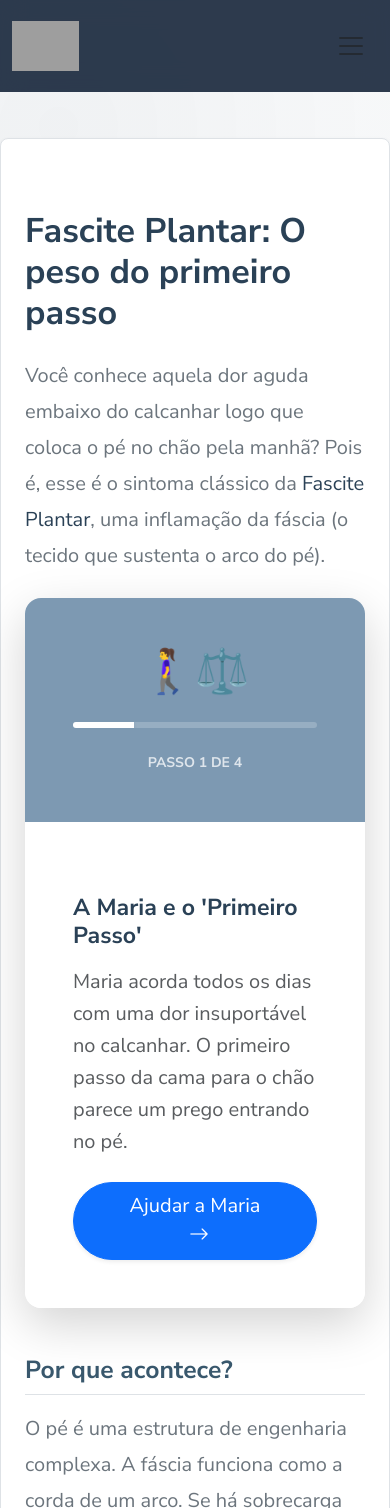
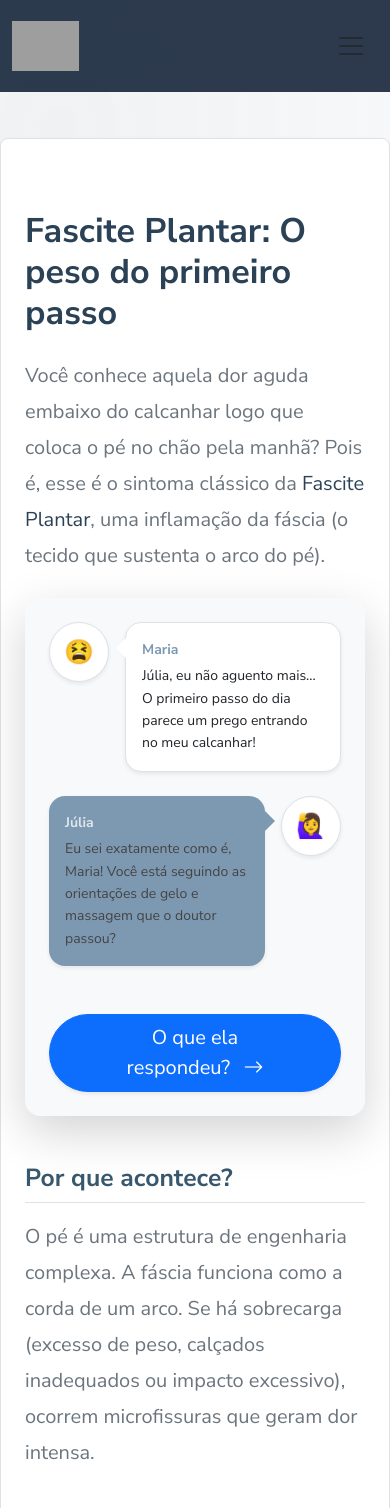
Before and after one commit to benedetjv/teste-site, a Next.js app: page /blog/fascite-plantar-dor-calcanhar in a window 390 px wide. Shown: the top 1508 px of the page. Built offline with nearby package versions, Linux system fonts and the light colour scheme; grey boxes are pictures that could not be loaded.

Commit message:
refactor(blog): interactive chat component for plantar fasciitis with character dialogue

```diff
--- a/src/components/MariaPlantarJourney.tsx
+++ b/src/components/MariaPlantarJourney.tsx
@@ -6,109 +6,130 @@ import Link from 'next/link';
 export default function MariaPlantarJourney() {
     const [step, setStep] = useState(0);
 
-    const steps = [
+    const dialogues = [
         {
-            title: "A Maria e o 'Primeiro Passo'",
-            description: "Maria acorda todos os dias com uma dor insuportável no calcanhar. O primeiro passo da cama para o chão parece um prego entrando no pé.",
-            animation: "🚶‍♀️⚖️",
-            button: "Ajudar a Maria"
+            character1: { name: "Maria", text: "Júlia, eu não aguento mais... O primeiro passo do dia parece um prego entrando no meu calcanhar!", avatar: "😫" },
+            character2: { name: "Júlia", text: "Eu sei exatamente como é, Maria! Você está seguindo as orientações de gelo e massagem que o doutor passou?", avatar: "🙋‍♀️" },
+            background: "bg-light",
+            button: "O que ela respondeu?"
         },
         {
-            title: "Dica 1: Relaxando a fáscia",
-            description: "Use uma bolinha de tênis sob a sola do pé. Role-a com pressão moderada por 5 minutos antes de dormir e logo ao acordar.",
-            animation: "🎾🦶",
-            button: "Próxima Dica"
+            character1: { name: "Maria", text: "Estou fazendo tudo: massagem com bolinha e garrafa de gelo todo dia, mas a dor continua me travando.", avatar: "🦶🧊" },
+            character2: { name: "Júlia", text: "Eu estava exatamente assim também! Fazia o milagre do gelo e nada de melhorar de vez.", avatar: "😔" },
+            background: "bg-primary bg-opacity-10",
+            button: "E como você melhorou?"
         },
         {
-            title: "Dica 2: Controlando a Inflamação",
-            description: "A Maria agora usa uma garrafa de água congelada. Massagear a sola do pé por 10 a 15 minutos, 2x ao dia, ajuda a aliviar a inflamação.",
-            animation: "🧊💧",
-            button: "E se a dor continuar?"
-        },
-        {
-            title: "A vez da Solução Real",
-            description: "A amiga da Maria, que já tratou o pé, deu o caminho: a dor só resolveu de verdade com medicina de precisão.",
-            animation: "👩‍⚕️✨",
+            character1: { name: "Maria", text: "Mas o que você fez de diferente? Achei que não teria jeito...", avatar: "😰" },
+            character2: { name: "Júlia", text: "O ponto de virada foi quando o Dr. Otto fez uma infiltração de precisão. Foi aí que tudo mudou e a dor sumiu!", avatar: "✨" },
+            background: "bg-success bg-opacity-10",
             button: "Ver recomendação"
         }
     ];
 
     const nextStep = () => {
-        if (step < steps.length - 1) {
+        if (step < dialogues.length - 1) {
             setStep(step + 1);
+        } else {
+            setStep(3); // Mostra o CTA final
         }
     };
 
     return (
         <div className="card shadow-lg border-0 rounded-4 overflow-hidden mb-5">
             <div className="card-body p-0">
-                <div className="row g-0">
-                    <div className="col-lg-5 p-5 d-flex flex-column justify-content-center bg-primary text-white text-center">
-                        <div className="display-1 mb-4 animate__animated animate__bounceIn">
-                            {steps[step].animation}
+                {step < 3 ? (
+                    <div className={`p-4 p-lg-5 transition-all ${dialogues[step].background}`} style={{ minHeight: '400px' }}>
+                        <div className="d-flex flex-column gap-4">
+                            {/* Maria's Side */}
+                            <div className="d-flex align-items-start gap-3 animate__animated animate__fadeInLeft pointer-event-none">
+                                <div className="flex-shrink-0 bg-white shadow-sm rounded-circle d-flex align-items-center justify-content-center border" style={{ width: '60px', height: '60px', fontSize: '1.5rem' }}>
+                                    {dialogues[step].character1.avatar}
                                 </div>
-                        <div className="progress mb-4" style={{ height: '6px', backgroundColor: 'rgba(255,255,255,0.2)' }}>
-                            <div
-                                className="progress-bar bg-white shadow-sm"
-                                role="progressbar"
-                                style={{ width: `${((step + 1) / steps.length) * 100}%`, transition: 'width 0.5s ease' }}
-                            ></div>
+                                <div className="bg-white p-3 rounded-4 shadow-sm position-relative chat-bubble-left border">
+                                    <strong className="d-block small text-primary mb-1">{dialogues[step].character1.name}</strong>
+                                    <p className="mb-0 text-dark small">{dialogues[step].character1.text}</p>
                                 </div>
-                        <small className="text-white text-opacity-75 text-uppercase fw-bold">Passo {step + 1} de {steps.length}</small>
                             </div>
-                    <div className="col-lg-7 p-5 bg-white">
-                        {step < 3 ? (
-                            <div className="animate__animated animate__fadeIn">
-                                <h3 className="fw-bold mb-3" style={{ color: 'var(--azul-escuro)' }}>{steps[step].title}</h3>
-                                <p className="lead text-muted mb-4">{steps[step].description}</p>
+
+                            {/* Júlia's Side */}
+                            <div className="d-flex align-items-start gap-3 flex-row-reverse animate__animated animate__fadeInRight animate__delay-1s">
+                                <div className="flex-shrink-0 bg-white shadow-sm rounded-circle d-flex align-items-center justify-content-center border" style={{ width: '60px', height: '60px', fontSize: '1.5rem' }}>
+                                    {dialogues[step].character2.avatar}
+                                </div>
+                                <div className="bg-primary text-white p-3 rounded-4 shadow-sm position-relative chat-bubble-right">
+                                    <strong className="d-block small text-white text-opacity-75 mb-1">{dialogues[step].character2.name}</strong>
+                                    <p className="mb-0 small">{dialogues[step].character2.text}</p>
+                                </div>
+                            </div>
+                        </div>
+
+                        <div className="text-center mt-5 animate__animated animate__fadeInUp animate__delay-2s">
                             <button
                                 onClick={nextStep}
-                                    className="btn btn-primary btn-lg rounded-pill px-5 shadow-sm"
+                                className="btn btn-primary btn-lg rounded-pill px-5 shadow-sm hover-lift"
                             >
-                                    {steps[step].button} <i className="bi bi-arrow-right ms-2"></i>
+                                {dialogues[step].button} <i className="bi bi-arrow-right ms-2"></i>
                             </button>
                         </div>
+                    </div>
                 ) : (
-                            <div className="animate__animated animate__fadeInUp text-center">
+                    <div className="p-5 bg-white text-center animate__animated animate__fadeIn">
                         <div className="mb-4">
                             <div className="position-relative d-inline-block">
                                 <img
                                     src="/img/foto-otto.jpg"
                                     alt="Dr. Otto Beckedorff"
                                     className="rounded-circle shadow-lg border border-4 border-white"
-                                            style={{ width: '120px', height: '120px', objectFit: 'cover' }}
+                                    style={{ width: '130px', height: '130px', objectFit: 'cover' }}
                                 />
-                                        <div className="position-absolute bottom-0 end-0 bg-success rounded-circle border border-2 border-white" style={{ width: '20px', height: '20px' }}></div>
+                                <div className="position-absolute bottom-0 end-0 bg-success rounded-circle border border-2 border-white" style={{ width: '25px', height: '25px' }}></div>
                             </div>
                         </div>
-                                <h4 className="fw-bold mb-2">"O Dr. Otto me ajudou!"</h4>
-                                <p className="text-muted mb-4">
-                                    A amiga da Maria indicou: <strong>"Não fique só no gelo. O Dr. Otto usa infiltrações de precisão que resolvem a causa, não só o sintoma."</strong>
+                        <h3 className="fw-bold mb-3" style={{ color: 'var(--azul-escuro)' }}>O Ponto de Virada na Fascite</h3>
+                        <p className="lead text-muted mb-4 mx-auto" style={{ maxWidth: '600px' }}>
+                            Como a Júlia contou, as orientações caseiras são excelentes aliadas, mas para muitos pacientes, a <strong>medicina intervencionista</strong> é o que realmente devolve a caminhada sem dor.
                         </p>
-                                <div className="d-grid gap-3">
+                        <div className="d-grid gap-3 d-sm-flex justify-content-center">
                             <Link
                                 href="https://wa.me/5519999439824"
-                                        className="btn btn-success btn-lg rounded-pill shadow-sm"
+                                className="btn btn-success btn-lg rounded-pill px-5 shadow-sm hover-lift"
                                 target="_blank"
                             >
-                                        <i className="bi bi-whatsapp me-2"></i> Falar com o especialista
+                                <i className="bi bi-whatsapp me-2"></i> Agendar Avaliação Especializada
                             </Link>
                             <button
                                 onClick={() => setStep(0)}
                                 className="btn btn-link text-muted"
                             >
-                                        Reiniciar dicas
+                                Rever conversa
                             </button>
                         </div>
                     </div>
                 )}
             </div>
-                </div>
-            </div>
+
             <style jsx>{`
-                .bg-gradient-primary {
-                    background: linear-gradient(135deg, var(--azul-medio), var(--azul-escuro));
+                .chat-bubble-left::before {
+                    content: '';
+                    position: absolute;
+                    left: -10px;
+                    top: 15px;
+                    border-width: 10px 10px 10px 0;
+                    border-style: solid;
+                    border-color: transparent white transparent transparent;
                 }
+                .chat-bubble-right::before {
+                    content: '';
+                    position: absolute;
+                    right: -10px;
+                    top: 15px;
+                    border-width: 10px 0 10px 10px;
+                    border-style: solid;
+                    border-color: transparent transparent transparent var(--bs-primary);
+                }
+                .hover-lift { transition: all 0.2s ease; }
+                .hover-lift:hover { transform: translateY(-3px); box-shadow: 0 10px 20px rgba(0,0,0,0.1) !important; }
             `}</style>
         </div>
     );
```
Lines whose indentation alone changed are shown as unchanged.
